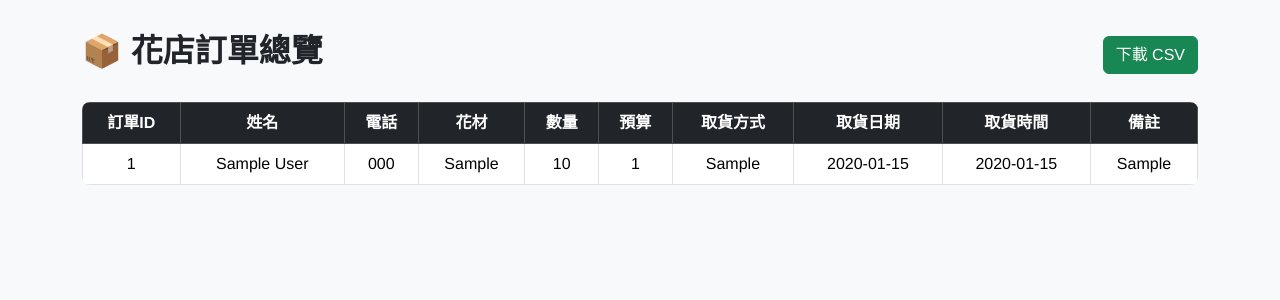
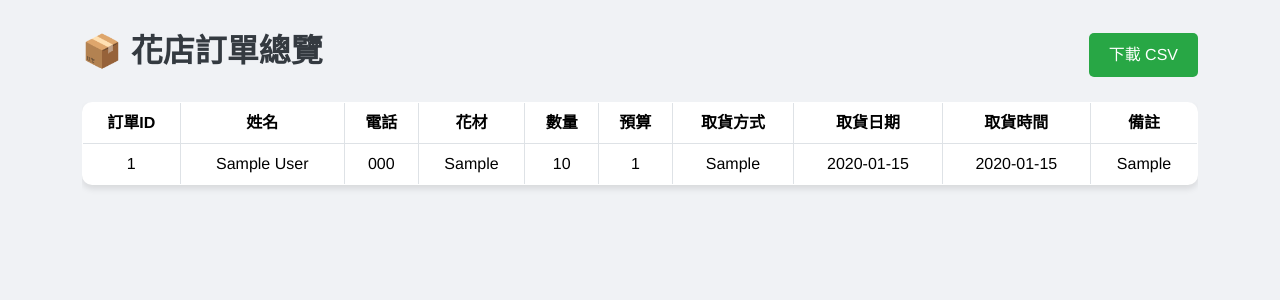
Before and after one commit to Ocean1029/flower_order_bot, a Flask app: page /orders in a window 1280 px wide. Shown: the top 300 px of the page. Run offline with Flask 3, Linux system fonts and the light colour scheme; tables that the repository leaves empty hold one stand-in row (values such as "Sample post").

Commit message:
update orders

```diff
--- a/templates/orders.html
+++ b/templates/orders.html
@@ -8,19 +8,51 @@
     <style>
         body {
             font-family: "Helvetica Neue", sans-serif;
-            background-color: #f8f9fa;
+            background-color: #f0f2f5;
             padding: 2rem;
         }
         h2 {
             font-weight: bold;
+            color: #343a40;
         }
         .download-btn {
             font-size: 16px;
+            padding: 10px 20px;
+            border-radius: 5px;
+            background-color: #28a745;
+            color: white;
+            text-decoration: none;
+            transition: background-color 0.3s;
+        }
+        .download-btn:hover {
+            background-color: #218838;
         }
         table {
             background: white;
-            border-radius: 8px;
+            border-radius: 10px;
+            box-shadow: 0 4px 6px rgba(0, 0, 0, 0.1);
             overflow: hidden;
+        }
+        table th {
+            background-color: #007bff;
+            color: white;
+            font-weight: bold;
+            text-align: center;
+        }
+        table td {
+            vertical-align: middle;
+        }
+        .table-container {
+            margin-top: 2rem;
+        }
+        .table-bordered {
+            border: 1px solid #dee2e6;
+        }
+        .table-hover tbody tr:hover {
+            background-color: #f1f1f1;
+        }
+        .table-responsive {
+            margin-top: 1rem;
         }
     </style>
 </head>
@@ -28,12 +60,12 @@
     <div class="container">
         <div class="d-flex justify-content-between align-items-center mb-4">
             <h2>📦 花店訂單總覽</h2>
-            <a href="/orders.csv" class="btn btn-success download-btn">下載 CSV</a>
+            <a href="/orders.csv" class="download-btn">下載 CSV</a>
         </div>
 
-        <div class="table-responsive">
+        <div class="table-responsive table-container">
             <table class="table table-bordered table-hover align-middle text-center">
-                <thead class="table-dark">
+                <thead>
                     <tr>
                         <th>訂單ID</th>
                         <th>姓名</th>
```
